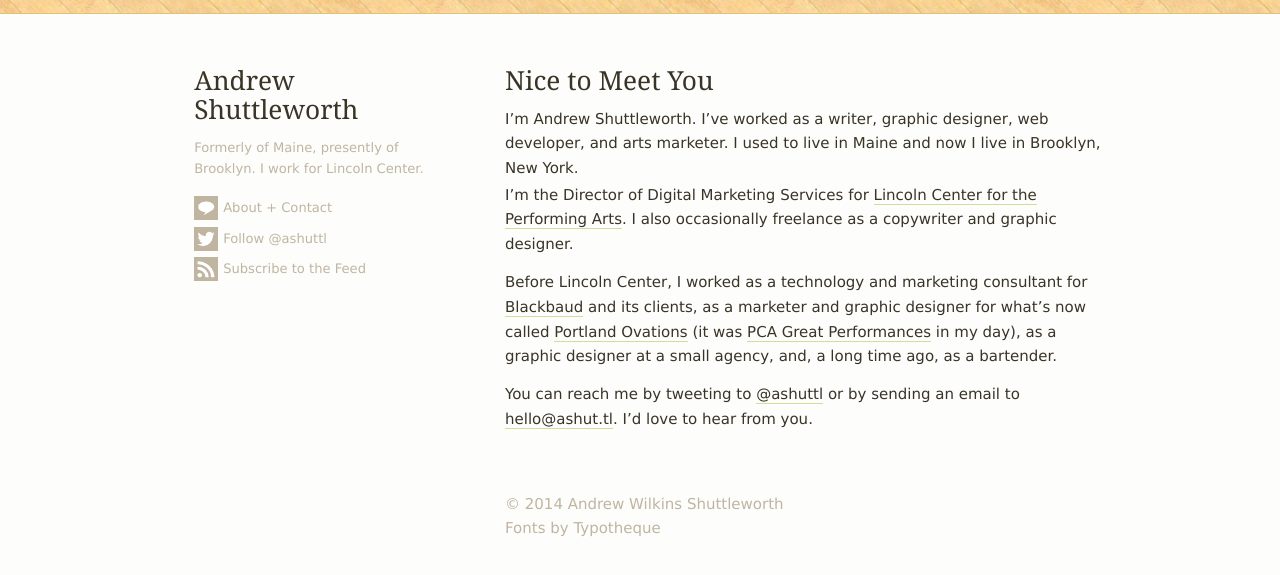
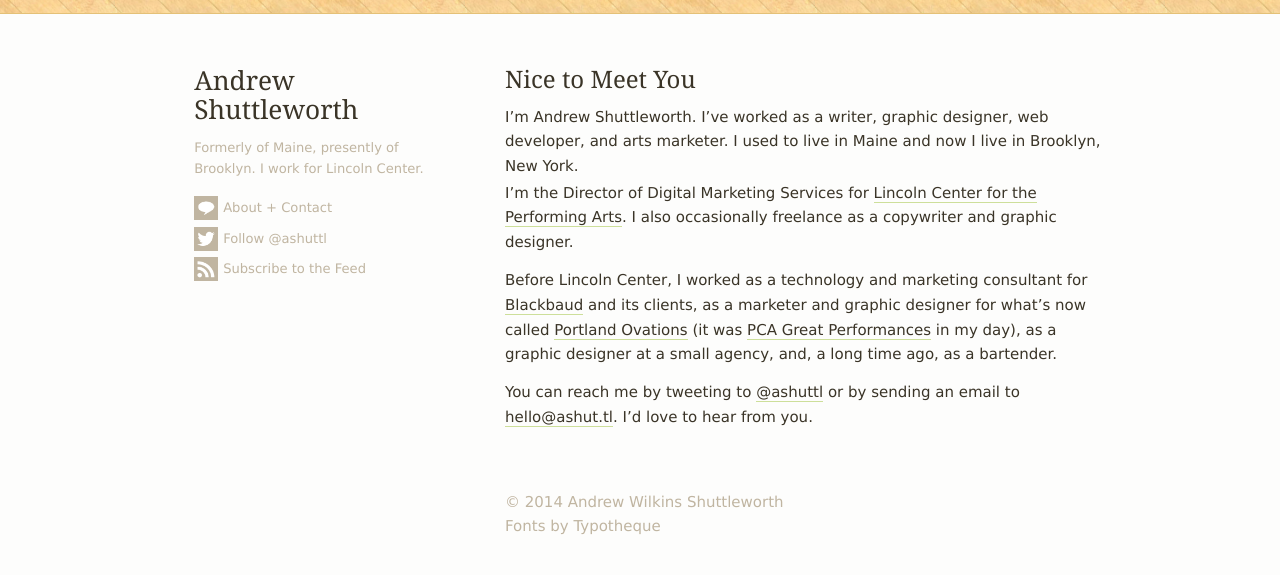
Before and after one commit to ashuttl/ashuttl.github.io, a Jekyll site: the page built from about.md, in a window 1280 px wide. Shown: the top 575 px of the page. Built offline with Jekyll 4.4.1, drawn with Linux system fonts in a browser that asks for light colours; some web fonts are replaced; comment, search, counter and statistics services are not loaded.

Commit message:
Fixing header font sizes

```diff
--- a/css/ashuttl.sass
+++ b/css/ashuttl.sass
@@ -93,7 +93,7 @@
     .name--text
       +irma-light
       // margin: $bs * .5 0
-      font-size: $bs * 1.75
+      font-size: 2em
       line-height: 1.1
   .desc
     margin: 1em 0
@@ -145,7 +145,7 @@
       margin-bottom: $bs * 0.6125
     h2
       #main.page &, #main.post &
-        font-size: $bs * 1.75
+        font-size: 1.6em
         line-height: 1.1
       +irma-medium
       font-size: 1.1em
```
Also changed, not shown: css/build/ashuttl.css.
